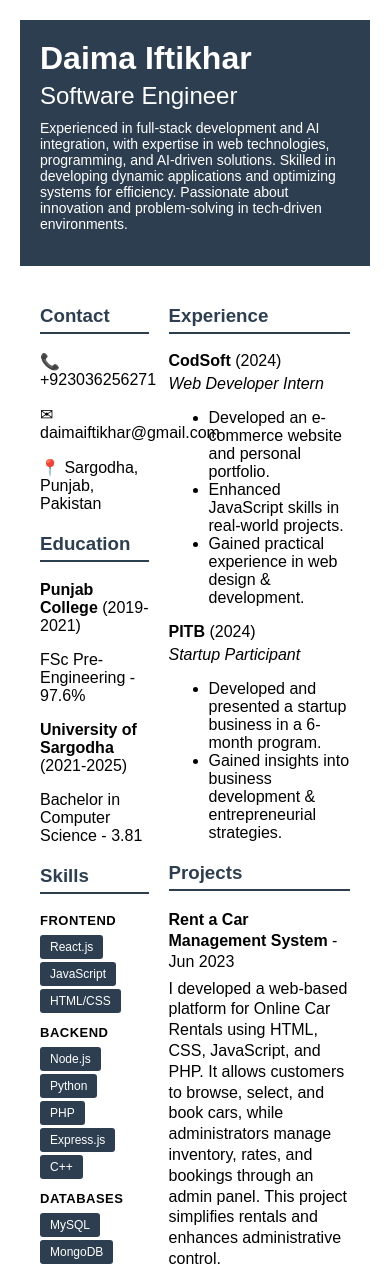
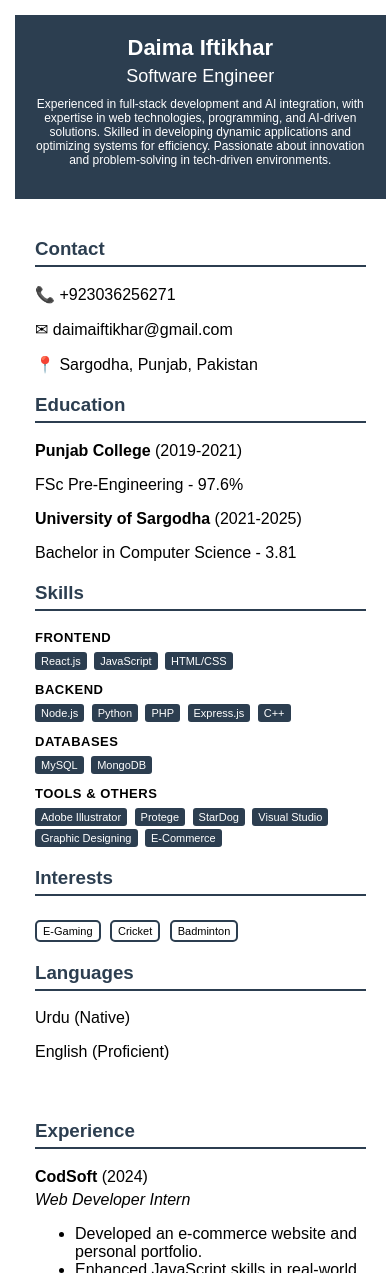
Before and after one commit to DaimaIftikhar/Daima-s-Resume, a plain HTML site: page index.html in a window 390 px wide. Shown: the top 1273 px of the page. Drawn offline with Linux system fonts and the light colour scheme.

Commit message:
Update index.css

```diff
--- a/index.css
+++ b/index.css
@@ -1,4 +1,4 @@
-
+/* styles.css */
 
 body {
     font-family: Arial, sans-serif;
@@ -50,7 +50,7 @@ h3 {
     padding-bottom: 5px;
     color: #2C3E50;
 }
-.skills-list span {
+.skills-list span, .skill-category span {
     display: inline-block;
     background: #2C3E50;
     color: white;
@@ -61,8 +61,7 @@ h3 {
 }
 .interests span {
     display: inline-block;
-    border-color: #2C3E50;
-    border: 2px solid #2C3E50 ;
+    border: 2px solid #2C3E50;
     padding: 5px 10px;
     border-radius: 5px;
     margin: 5px 5px 0 0;
@@ -70,47 +69,31 @@ h3 {
 }
 .project p, .job p {
     margin: 5px 0;
-
 }
 .projects {
     margin-top: 10px;
 }
-
 .project {
     margin-bottom: 12px;
     margin-top: 12px;
     page-break-inside: avoid;
 }
-
 .project p {
     margin: 6px 0;
     line-height: 1.3;
 }
-
 .project p strong {
-
     margin-bottom: 2px;
-
 }
-
-
-  .project p:not(strong) {
-    font-size: 16px;
-
-  }
-
 .skill-category {
     margin-bottom: 12px;
 }
-
 .skill-category h4 {
-
     font-size: 13px;
     margin: 8px 0 4px 0;
     text-transform: uppercase;
     letter-spacing: 0.5px;
 }
-
 .skill-category span {
     display: inline-block;
     background: #2C3E50;
@@ -120,3 +103,48 @@ h3 {
     margin: 3px 3px 0 0;
     font-size: 12px;
 }
+
+/* Responsive Design */
+@media (max-width: 768px) {
+    .container {
+        width: 95%;
+        padding: 15px;
+    }
+    main {
+        flex-direction: column;
+    }
+    .left-column, .right-column {
+        width: 100%;
+    }
+    .skills-list span, .skill-category span {
+        font-size: 12px;
+        padding: 4px 8px;
+    }
+    .interests span {
+        font-size: 12px;
+        padding: 4px 8px;
+    }
+}
+
+@media (max-width: 480px) {
+    header {
+        text-align: center;
+    }
+    header h1 {
+        font-size: 22px;
+    }
+    header h2 {
+        font-size: 18px;
+    }
+    header p {
+        font-size: 12px;
+    }
+    .skills-list span, .skill-category span {
+        font-size: 11px;
+        padding: 3px 6px;
+    }
+    .interests span {
+        font-size: 11px;
+        padding: 3px 6px;
+    }
+}
```
Lines whose indentation alone changed are shown as unchanged.
